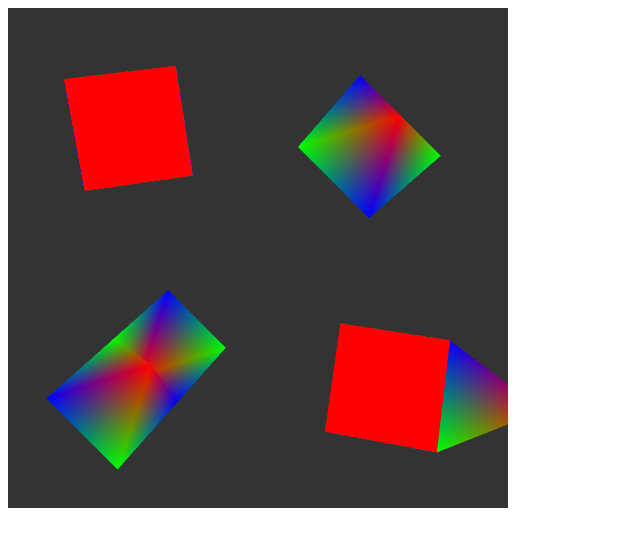
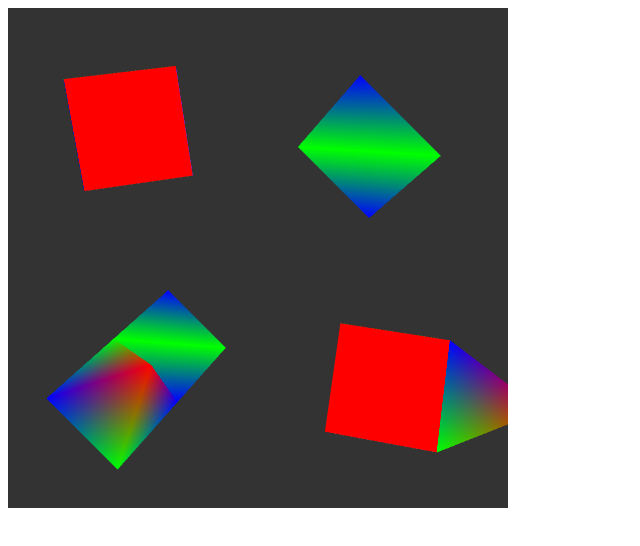
Before and after one commit to samsuanchen/LearningWebGL_lesson4, a plain HTML site: page index.html in a window 1280 px wide. Shown: the whole page, without its empty margins (0-640 px from the left). Drawn offline with Linux system fonts and the light colour scheme.

Commit message:
update .html

```diff
--- a/index.html
+++ b/index.html
@@ -26,6 +26,7 @@ var pyramid = {
 				 0, 2, 3, // 右
 				 0, 3, 4, // 後
 				 0, 4, 1, // 左
+				 1, 2, 3,  1, 3, 4, // 底
 			   ],
 };
 var cube = {
```
